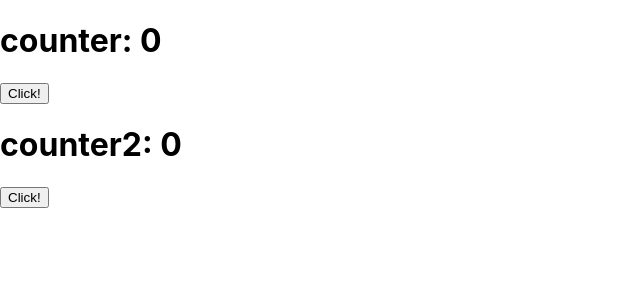
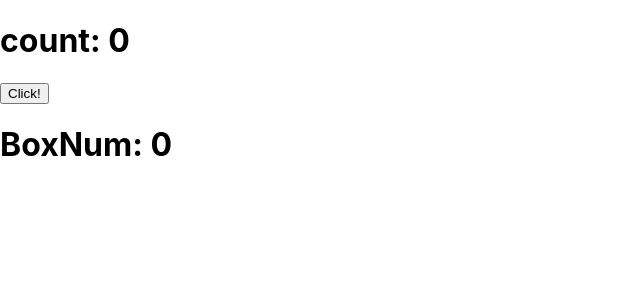
Before and after one commit to hyesom2/noona_React, a React (Create React App) app: page / in a window 1280 px wide. Shown: the top 300 px of the page, without its empty margins (0-640 px from the left). Built offline with nearby package versions, Linux system fonts and the light colour scheme.

Commit message:
6강 클래스컴포넌트

```diff
--- a/public/index.html
+++ b/public/index.html
@@ -9,7 +9,7 @@
       name="description"
       content="Web site created using create-react-app"
     />
-    <title>1강 ~ 5강</title>
+    <title>1강 ~ 5강, 6강</title>
   </head>
   <body>
     <div id="root"></div>
--- a/src/App.js
+++ b/src/App.js
@@ -4,8 +4,6 @@ import './App.css';
 function App() {
   let counter = 0;
   const [counter2, setCounter2] = useState(0);
-  // [초기값이 담긴 state, state값을 변경해주는 함수]
-  // UI에 보여줘야하는 값은 state로 만드러야한다.
 
   const increase = () => {
     counter = counter + 1;
--- /dev/null
+++ b/src/AppClass.js
@@ -0,0 +1,30 @@
+import React, { Component } from 'react'
+import BoxClass from './components/BoxClass';
+
+export default class AppClass extends Component {
+  constructor(props) {
+    super(props);
+    this.state = {
+      count: 0,
+      num: 1,
+      value: 0
+    };
+  }
+
+  increase = () => {
+    this.setState({
+      count: this.state.count + 1,
+      value: this.state.value + 1,
+    });
+  }
+
+  render() {
+    return (
+      <div>
+        <h1>count: { this.state.count }</h1>
+        <button type="button" onClick={ this.increase }>Click!</button>
+        <BoxClass value={ this.state.value } />
+      </div>
+    )
+  }
+}
--- a/src/components/Box.js
+++ b/src/components/Box.js
@@ -1,8 +1,6 @@
 import React from 'react'
 
 const Box = (props) => {
-  console.log(props);
-
   return (
     <div>
       <div className="box">
--- /dev/null
+++ b/src/components/BoxClass.js
@@ -0,0 +1,11 @@
+import React, { Component } from 'react'
+
+export default class BoxClass extends Component {
+  render() {
+    return (
+      <div>
+        <h1>BoxNum: { this.props.value }</h1>
+      </div>
+    )
+  }
+}
--- a/src/index.js
+++ b/src/index.js
@@ -1,13 +1,15 @@
 import React from 'react';
 import ReactDOM from 'react-dom/client';
 import './index.css';
-import App from './App';
+// import App from './App';
+import AppClass from './AppClass';
 import reportWebVitals from './reportWebVitals';
 
 const root = ReactDOM.createRoot(document.getElementById('root'));
 root.render(
   <React.StrictMode>
-    <App />
+    {/* <App /> */}
+    <AppClass />
   </React.StrictMode>
 );
 
```
